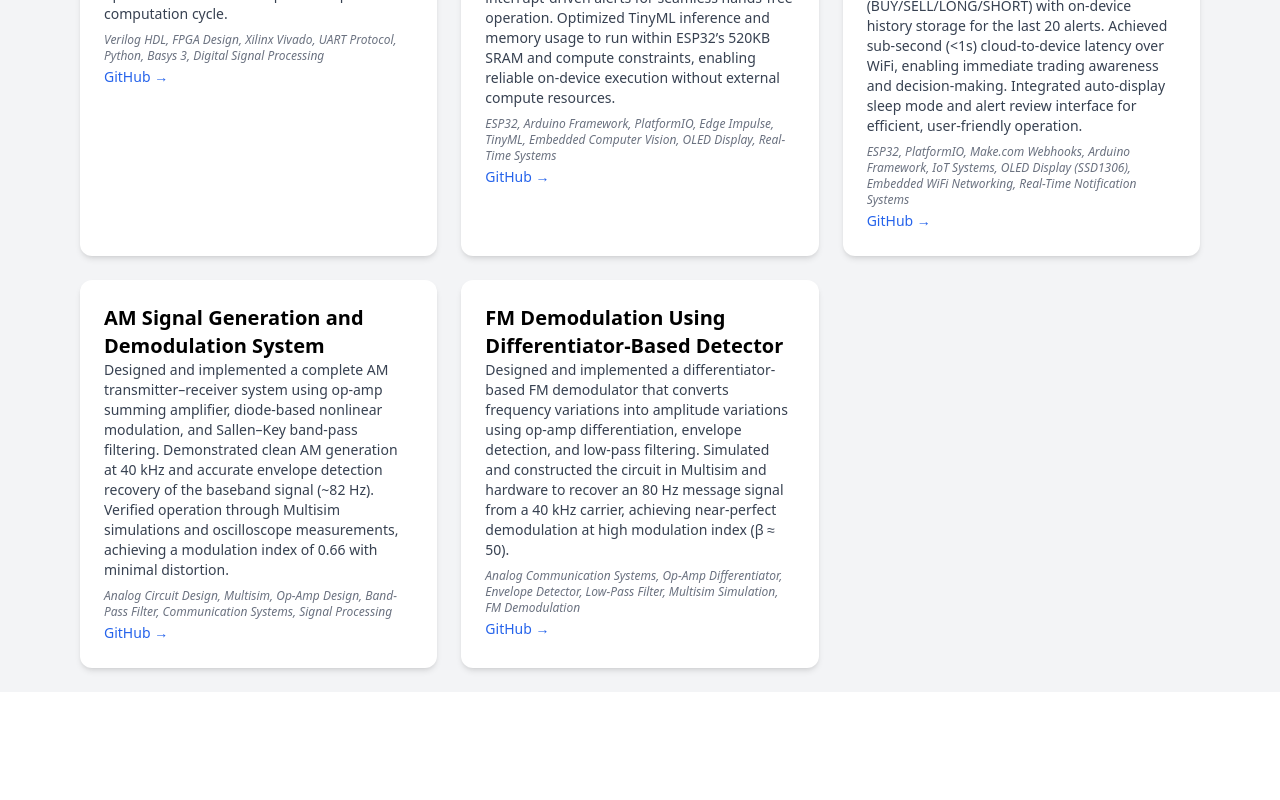
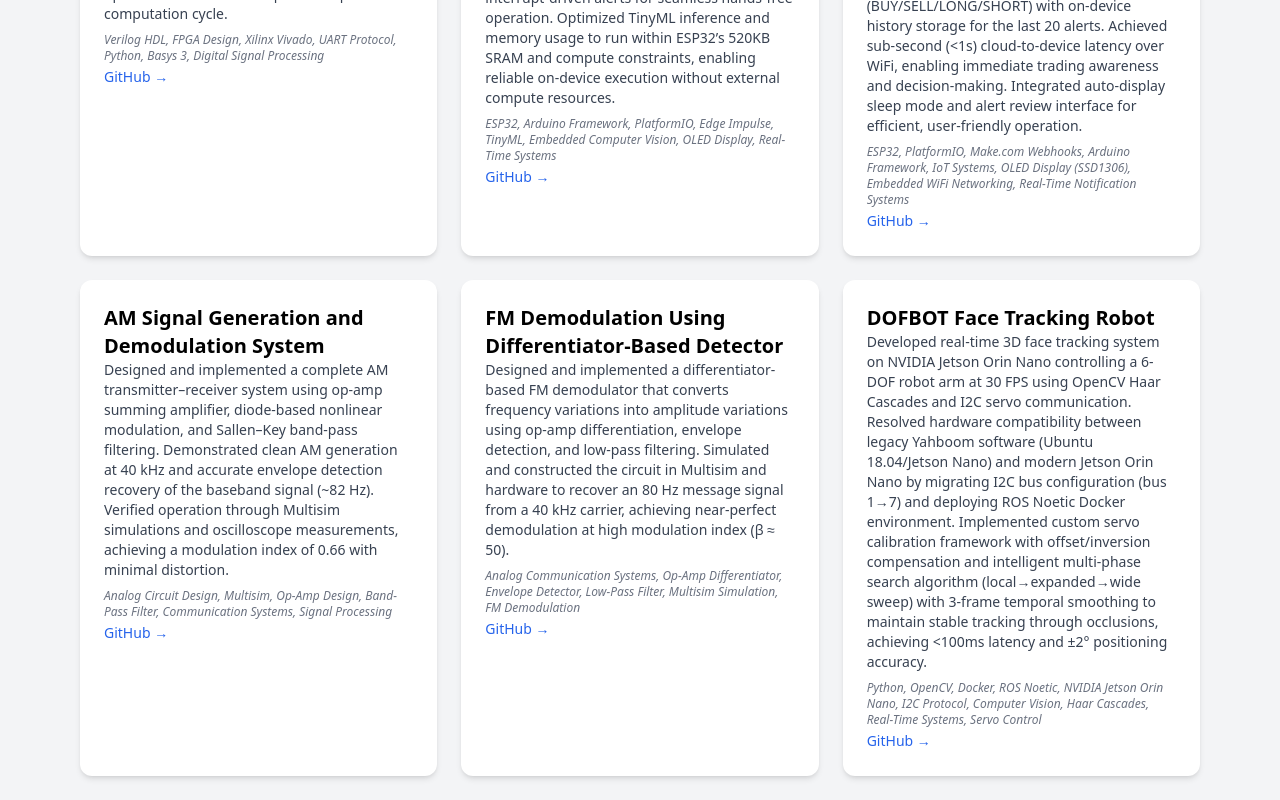
Before and after one commit to JacquesBTe/myportfolio, a React (Create React App) app: page /projects in a window 1280 px wide. Shown: the part 690-1490 px from the top of the page. Before the commit the page ends 1382 px from the top, so only its background shows below. Built offline with nearby package versions, Linux system fonts and the light colour scheme.

Commit message:
add dofbot face tracking proj

```diff
--- a/src/data/projectData.js
+++ b/src/data/projectData.js
@@ -47,6 +47,12 @@ const projectData = [
   tech: "Analog Communication Systems, Op-Amp Differentiator, Envelope Detector, Low-Pass Filter, Multisim Simulation, FM Demodulation",
   github: "https://github.com/JacquesBTe/FM_Demodulation_Differentiator_Design"
   },
+  {
+  title: "DOFBOT Face Tracking Robot",
+  description: "Developed real-time 3D face tracking system on NVIDIA Jetson Orin Nano controlling a 6-DOF robot arm at 30 FPS using OpenCV Haar Cascades and I2C servo communication. Resolved hardware compatibility between legacy Yahboom software (Ubuntu 18.04/Jetson Nano) and modern Jetson Orin Nano by migrating I2C bus configuration (bus 1→7) and deploying ROS Noetic Docker environment. Implemented custom servo calibration framework with offset/inversion compensation and intelligent multi-phase search algorithm (local→expanded→wide sweep) with 3-frame temporal smoothing to maintain stable tracking through occlusions, achieving <100ms latency and ±2° positioning accuracy.",
+  tech: "Python, OpenCV, Docker, ROS Noetic, NVIDIA Jetson Orin Nano, I2C Protocol, Computer Vision, Haar Cascades, Real-Time Systems, Servo Control",
+  github: "https://github.com/JacquesBTe/dofbot-face-tracking"
+  },
 ];
 
 
```
